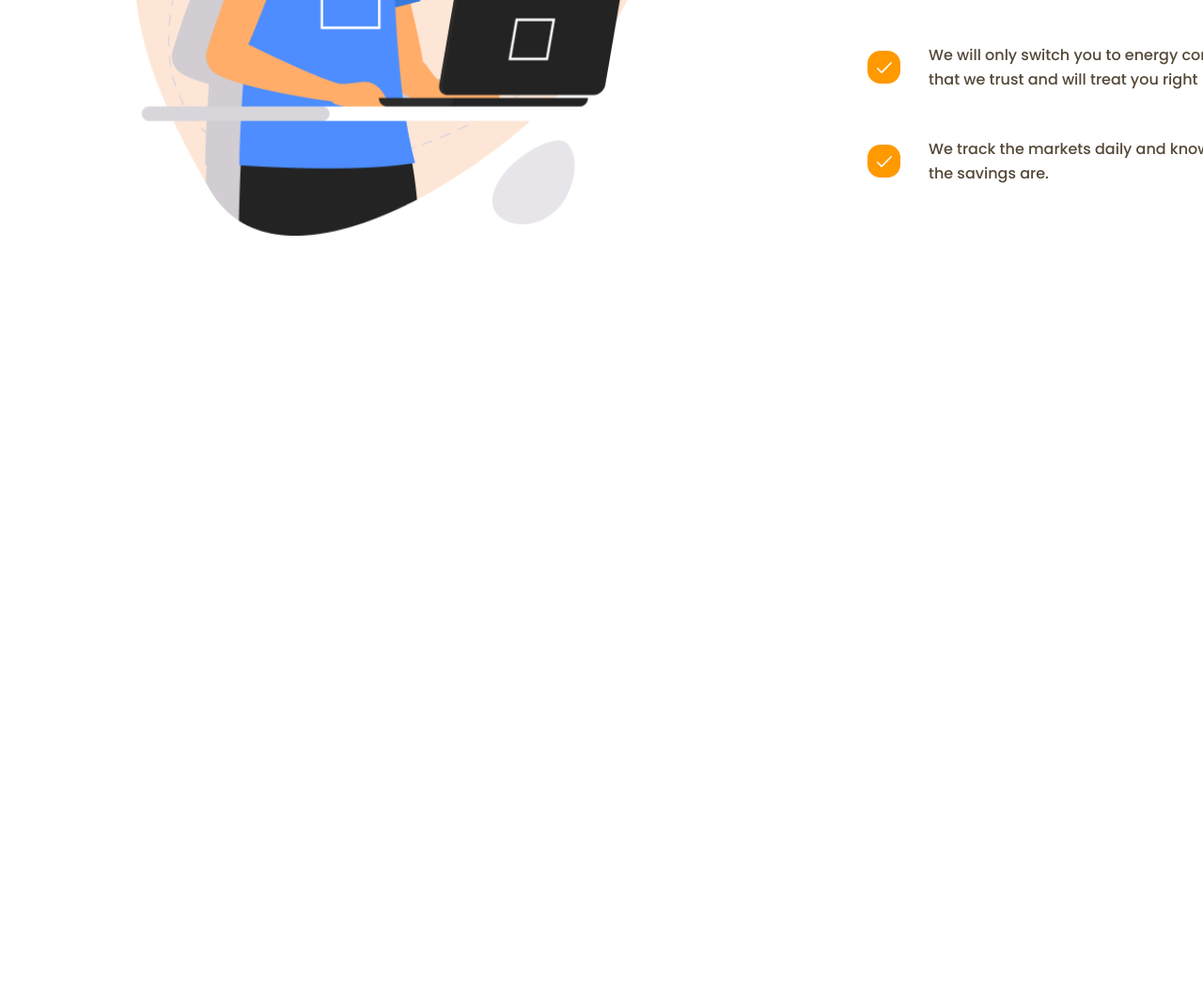
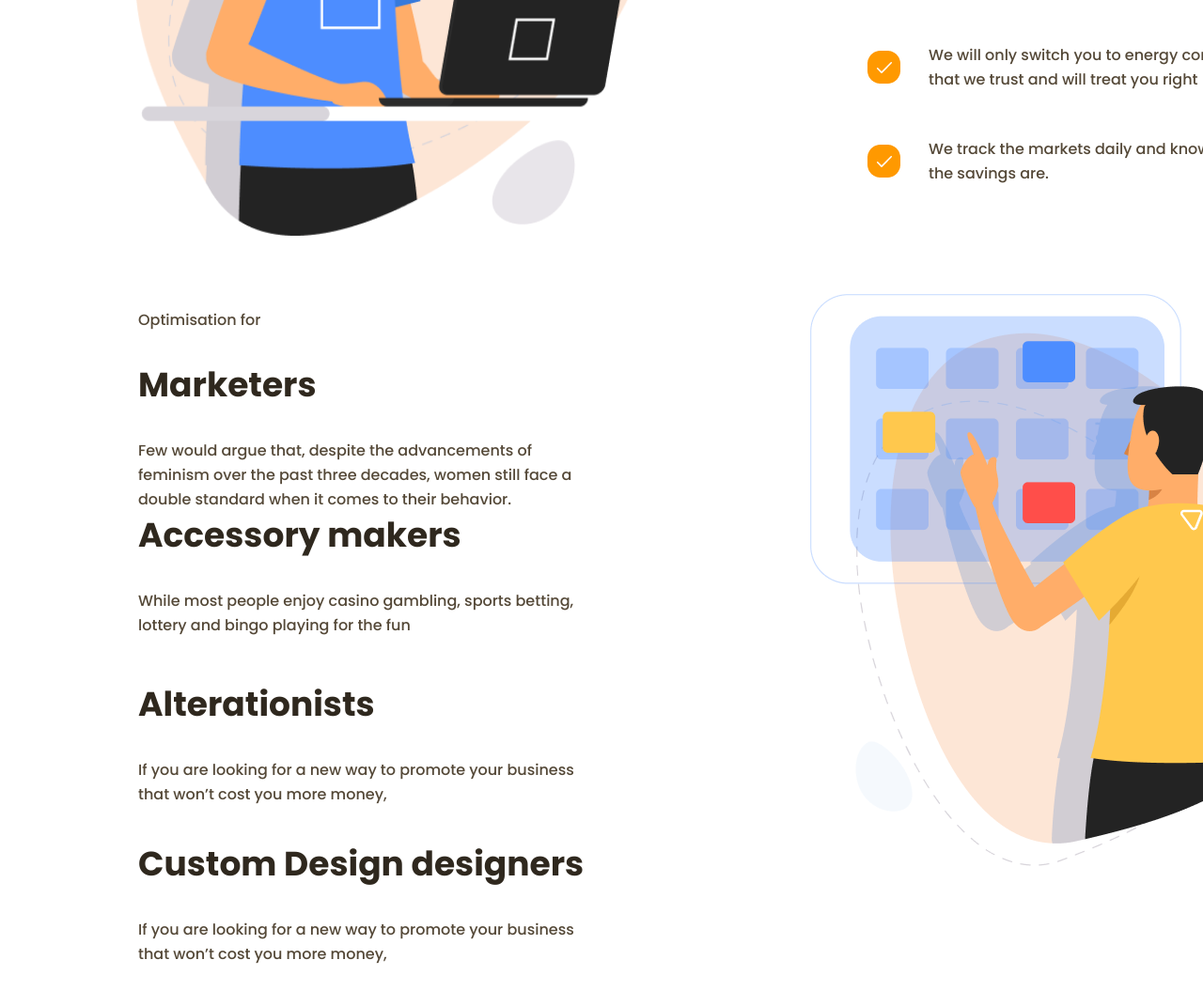
Before and after one commit to ChrisBirgestrand/figma2, a plain HTML site: page index.html in a window 1280 px wide. Shown: the part 2384-3439 px from the top of the page at 94% size. Before the commit the page ends 2636 px from the top, so only its background shows below. Drawn offline with Linux system fonts and the light colour scheme.

Commit message:
section5

```diff
--- a/Styles/index.css
+++ b/Styles/index.css
@@ -466,3 +466,78 @@ a:visited, a:link, a:hover, a:active {
     left: 779px;
     top: 87.82%;
 }
+
+.section5 {
+    position: absolute;
+    left: 147px;
+    top: 2697px;
+    width: 1121px;
+    height: 521px;
+}
+
+.PS5 {
+    font-family: 'Poppins';
+    font-style: normal;
+    font-weight: 500;
+    font-size: 16px;
+    line-height: 24px;
+    color: #544837;
+}
+
+.S5 {
+    height: 181px;
+    width: 486px;
+    top: 144px;
+}
+
+.T5 {
+    font-family: 'Poppins';
+    font-style: normal;
+    font-weight: 700;
+    font-size: 36px;
+    line-height: 54px;
+    color: #2F281E;
+}
+
+.PS51 {
+    font-family: 'Poppins';
+    font-style: normal;
+    font-weight: 500;
+    font-size: 16px;
+    line-height: 26px;
+    color: #544837;
+    width: 486px;
+    height: 78px;
+}
+
+.PT51 {
+    position: absolute;
+    width: 486px;
+    height: 90px;
+    left: 0px;
+    top: 200px;
+}
+
+.PT52 {
+    position: absolute;
+    width: 486px;
+    height: 90px;
+    left: 0px;
+    top: 380px;
+}
+
+.PT53 {
+    position: absolute;
+    width: 486px;
+    height: 90px;
+    left: 0px;
+    top: 550px;
+}
+
+.fpic {
+    position: absolute;
+    width: 542px;
+    height: 609px;
+    left: 715px;
+    top: 0px;
+}
--- a/index.html
+++ b/index.html
@@ -105,6 +105,32 @@
             <img src="img\checkmark.png" alt="checkmark3">
             <p class="PS43">We track the markets daily and know where the savings are.</p>
         </div>
+    </section>
+
+    <section class="section5">
+        <div class="S5">
+        <p class="PS5">Optimisation for</form></p>
+        <h2 class="T5">Marketers</h2>
+        <p class="PS51">Few would argue that,
+            despite the advancements of feminism over the past three decades,
+            women still face a double standard when it comes to their behavior. </p>
+        </div>
+        <div class="PT51">
+            <h2 class="T5">Accessory makers</h2>
+            <p class="PS51">While most people enjoy casino gambling, sports betting, lottery and bingo playing for the fun</p>
+        </div>
+        <div class="PT52">
+            <h2 class="T5">Alterationists</h2>
+            <p class="PS51">If you are looking for a new way to promote your business that won’t cost you more money, </p>
+        </div>
+        <div class="PT53">
+            <h2 class="T5">Custom Design designers</h2>
+            <p class="PS51">If you are looking for a new way to promote your business that won’t cost you more money, </p>
+        </div>
+        <div>
+            <img class="fpic" src="img\fourth pic.png" alt="fourth">
+        </div>
+
 
     </section>
 </body>
```
